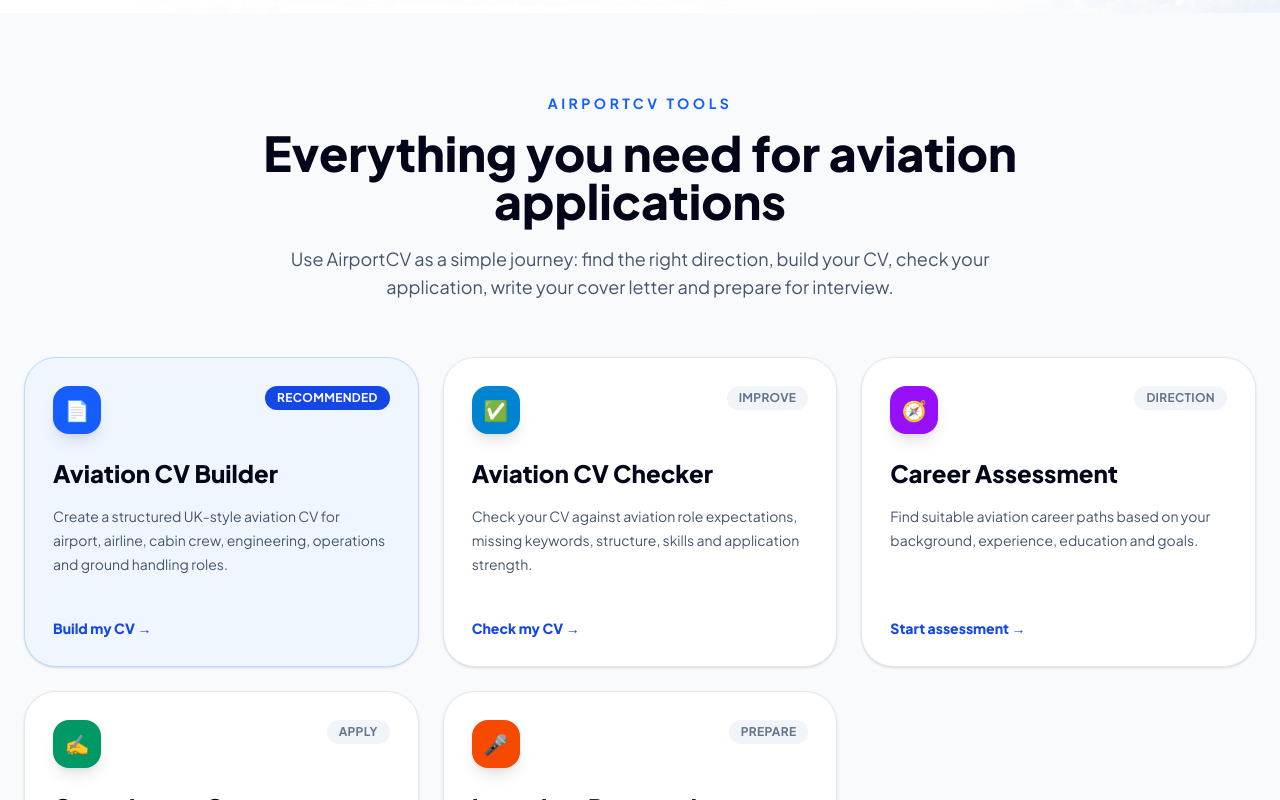
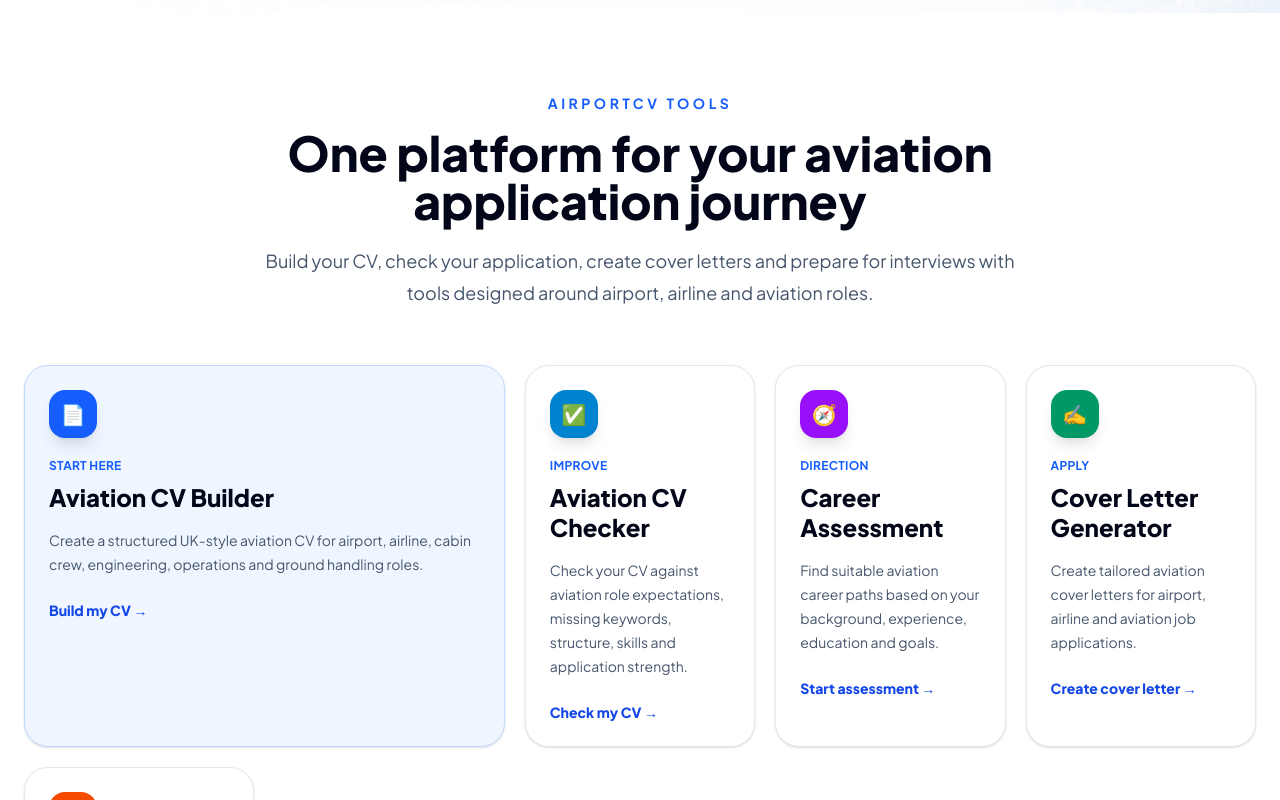
Before and after one commit to jjayakumaraero-eng/airportcv-web, a Next.js app: page / in a window 1280 px wide. Shown: the part 700-1500 px from the top of the page. Built offline with nearby package versions, Linux system fonts and the light colour scheme; no server answers.

Commit message:
Redesign homepage tools section

```diff
--- a/app/page.tsx
+++ b/app/page.tsx
@@ -309,7 +309,7 @@ export default function Home() {
 </div>
 </div>
 </section>
-      <section id="tools" className="bg-slate-50 px-6 py-20">
+      <section id="tools" className="bg-white px-6 py-20">
   <div className="mx-auto max-w-7xl">
     <div className="mx-auto max-w-3xl text-center">
       <p className="text-sm font-bold uppercase tracking-[0.25em] text-blue-600">
@@ -317,42 +317,38 @@ export default function Home() {
       </p>
 
       <h2 className="mt-4 text-4xl font-extrabold text-slate-950 md:text-5xl">
-              Everything you need for aviation applications
+        One platform for your aviation application journey
       </h2>
 
-            <p className="mt-5 text-lg text-slate-600">
-              Use AirportCV as a simple journey: find the right direction, build
-              your CV, check your application, write your cover letter and
-              prepare for interview.
+      <p className="mt-5 text-lg leading-8 text-slate-600">
+        Build your CV, check your application, create cover letters and prepare
+        for interviews with tools designed around airport, airline and aviation
+        roles.
       </p>
     </div>
 
-          <div className="mt-14 grid gap-6 md:grid-cols-2 lg:grid-cols-3">
+    <div className="mt-14 grid gap-5 lg:grid-cols-5">
       {tools.map((tool) => (
         <a
           key={tool.title}
           href={tool.href}
-                className={`group flex min-h-[310px] flex-col rounded-[2rem] border p-7 shadow-sm transition hover:-translate-y-1 hover:shadow-xl ${tool.ring}`}
+          className={`group rounded-3xl border p-6 shadow-sm transition hover:-translate-y-1 hover:shadow-xl ${
+            tool.featured
+              ? "border-blue-200 bg-blue-50 lg:col-span-2"
+              : "border-slate-200 bg-white"
+          }`}
         >
-                <div className="flex items-start justify-between gap-4">
           <div
             className={`flex h-12 w-12 items-center justify-center rounded-2xl ${tool.accent} text-xl text-white shadow-lg`}
           >
             {tool.icon}
           </div>
 
-                  {tool.featured ? (
-                    <span className="rounded-full bg-blue-700 px-3 py-1 text-xs font-bold uppercase tracking-wide text-white">
-                      Recommended
-                    </span>
-                  ) : (
-                    <span className="rounded-full bg-slate-100 px-3 py-1 text-xs font-bold uppercase tracking-wide text-slate-500">
+          <p className="mt-5 text-xs font-bold uppercase tracking-wide text-blue-600">
             {tool.eyebrow}
-                    </span>
-                  )}
-                </div>
+          </p>
 
-                <h3 className="mt-6 text-2xl font-extrabold leading-tight text-slate-950">
+          <h3 className="mt-2 text-2xl font-extrabold leading-tight text-slate-950">
             {tool.title}
           </h3>
 
@@ -360,7 +356,7 @@ export default function Home() {
             {tool.description}
           </p>
 
-                <p className="mt-auto pt-8 text-sm font-extrabold text-blue-700 group-hover:text-blue-900">
+          <p className="mt-6 text-sm font-extrabold text-blue-700 group-hover:text-blue-900">
             {tool.cta} →
           </p>
         </a>
```
Lines whose indentation alone changed are shown as unchanged.
